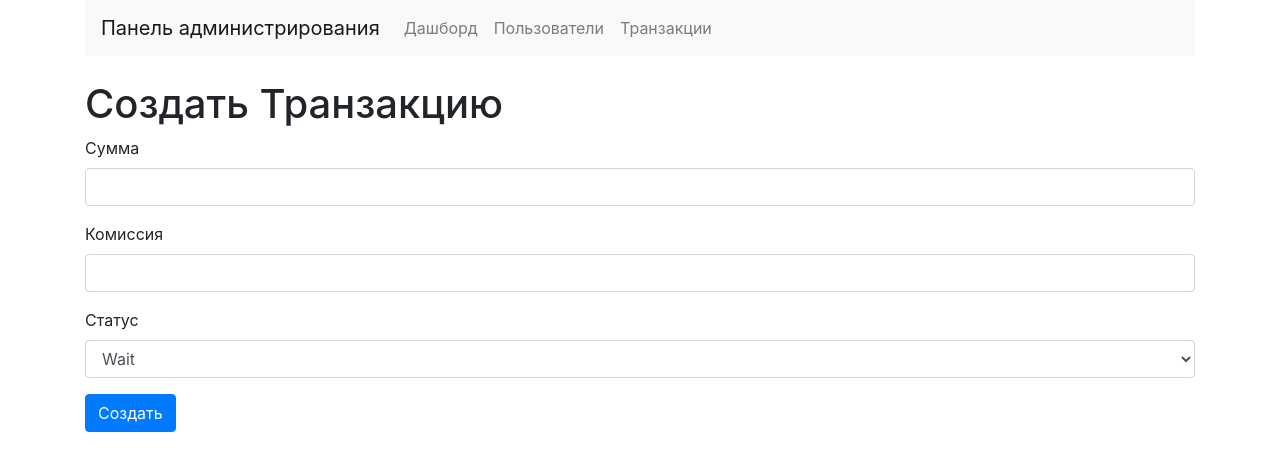
After one commit to Tayper1993/standart, a Flask app: page /transaction/create in a window 1280 px wide. The commit adds this page. Shown: the top 471 px of the page. Run offline with Flask 3, Linux system fonts and the light colour scheme; some libraries are stand-ins or nearby versions.

Commit message:
Новая апи

```diff
--- a/app/apis/transaction.py
+++ b/app/apis/transaction.py
@@ -1,6 +1,7 @@
 from flask import render_template, redirect, url_for, flash, request
 
 from app import app, db
+from app.forms import TransactionForm
 from app.models.transaction import Transaction
 
 
@@ -28,3 +29,19 @@ def view_transaction(transaction_id):
             flash('Транзакция не может быть обновлена, поскольку она не находится в состоянии "Ожидание"')
 
     return render_template('view_transaction.html', transaction=transaction)
+
+
+@app.route('/transaction/create', methods=['GET', 'POST'])
+def create_transaction():
+    form = TransactionForm()
+    if form.validate_on_submit():
+        new_transaction = Transaction(
+            amount=form.amount.data,
+            commission=form.commission.data,
+            status=form.status.data,
+        )
+        db.session.add(new_transaction)
+        db.session.commit()
+        flash('Транзакция создана')
+        return redirect(url_for('transactions'))
+    return render_template('transaction_create.html', form=form)
--- a/app/forms.py
+++ b/app/forms.py
@@ -1,9 +1,24 @@
 from flask_wtf import FlaskForm
-from wtforms import StringField, PasswordField, SubmitField, EmailField
-from wtforms.validators import DataRequired, Email, Length
+from wtforms import StringField, PasswordField, SubmitField
+from wtforms.fields.choices import SelectField
+from wtforms.fields.numeric import FloatField
+from wtforms.validators import DataRequired, Length
+
 
 class UserForm(FlaskForm):
     username = StringField('Username', validators=[DataRequired(), Length(min=2, max=64)])
     password = PasswordField('Password', validators=[Length(min=6)])
     webhook_url = StringField('Webhook URL', validators=[DataRequired()])
     submit = SubmitField('Submit')
+
+
+class TransactionForm(FlaskForm):
+    amount = FloatField('Сумма', validators=[DataRequired()])
+    commission = FloatField('Комиссия', validators=[DataRequired()])
+    status = SelectField('Статус', choices=[
+        ('Wait', 'Wait'),
+        ('Confirmed', 'Confirmed'),
+        ('Cancelled', 'Cancelled'),
+        ('Expired', 'Expired')
+    ], validators=[DataRequired()])
+    submit = SubmitField('Создать транзакцию')
--- /dev/null
+++ b/app/templates/transaction_create.html
@@ -0,0 +1,34 @@
+{% extends 'layout.html' %}
+
+{% block content %}
+    <h1>Создать Транзакцию</h1>
+    <form method="POST">
+        {{ form.hidden_tag() }}
+
+        <div class="form-group">
+            <label for="amount">Сумма</label>
+            {{ form.amount(class="form-control", id="amount") }}
+            {% for error in form.amount.errors %}
+                <span class="text-danger">{{ error }}</span>
+            {% endfor %}
+        </div>
+
+        <div class="form-group">
+            <label for="commission">Комиссия</label>
+            {{ form.commission(class="form-control", id="commission") }}
+            {% for error in form.commission.errors %}
+                <span class="text-danger">{{ error }}</span>
+            {% endfor %}
+        </div>
+
+        <div class="form-group">
+            <label for="status">Статус</label>
+            {{ form.status(class="form-control", id="status") }}
+            {% for error in form.status.errors %}
+                <span class="text-danger">{{ error }}</span>
+            {% endfor %}
+        </div>
+
+        <button type="submit" class="btn btn-primary">Создать</button>
+    </form>
+{% endblock %}
--- a/app/templates/transactions.html
+++ b/app/templates/transactions.html
@@ -2,6 +2,7 @@
 
 {% block content %}
     <h1>Транзакции</h1>
+    <a href="{{ url_for('create_transaction') }}" class="btn btn-primary">Создать транзакцию</a>
     <table class="table">
         <thead>
         <tr>
--- a/app/templates/view_transaction.html
+++ b/app/templates/view_transaction.html
@@ -4,7 +4,9 @@
     <h1>Детали транзакции</h1>
     <p>ID: {{ transaction.id }}</p>
     <p>Сумма: {{ transaction.amount }}</p>
+    <p>Комиссия: {{ transaction.commission }}</p>
     <p>Статус: {{ transaction.status }}</p>
+    <p>Время создания: {{ transaction.create_at }}</p>
 
     <form method="POST">
         <div class="form-group">
```
Also changed, not shown: app.db.
